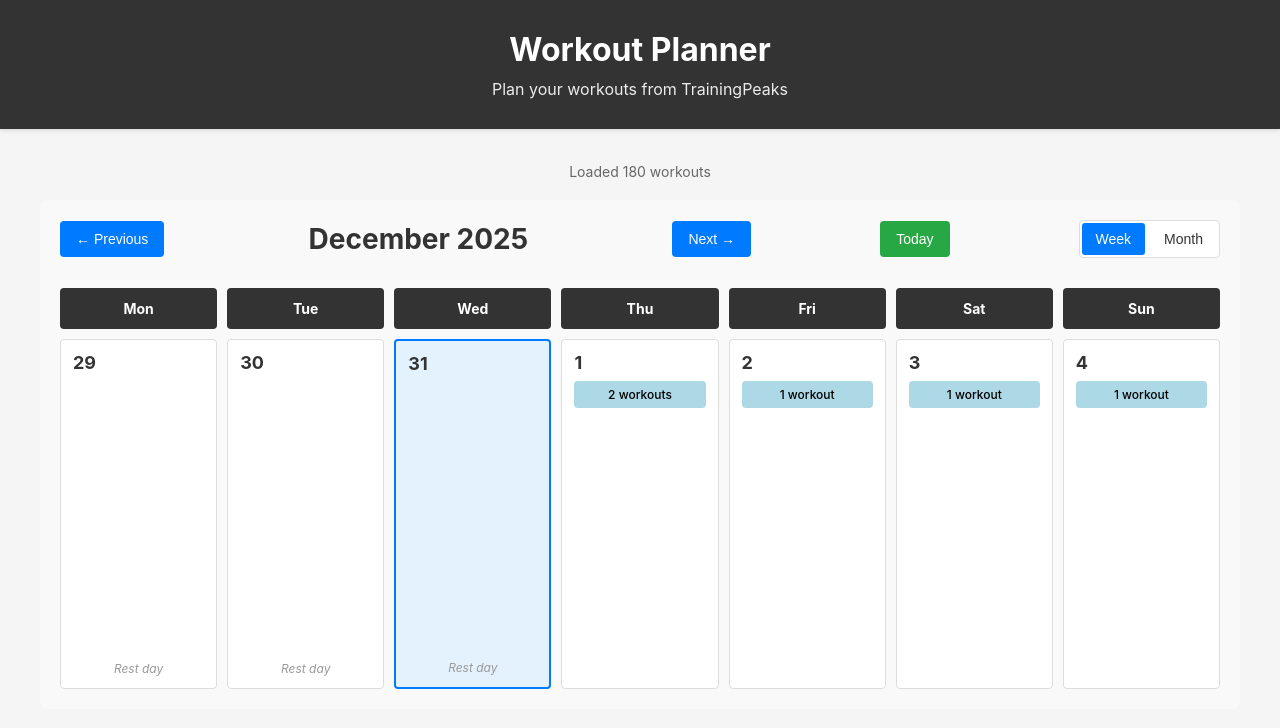
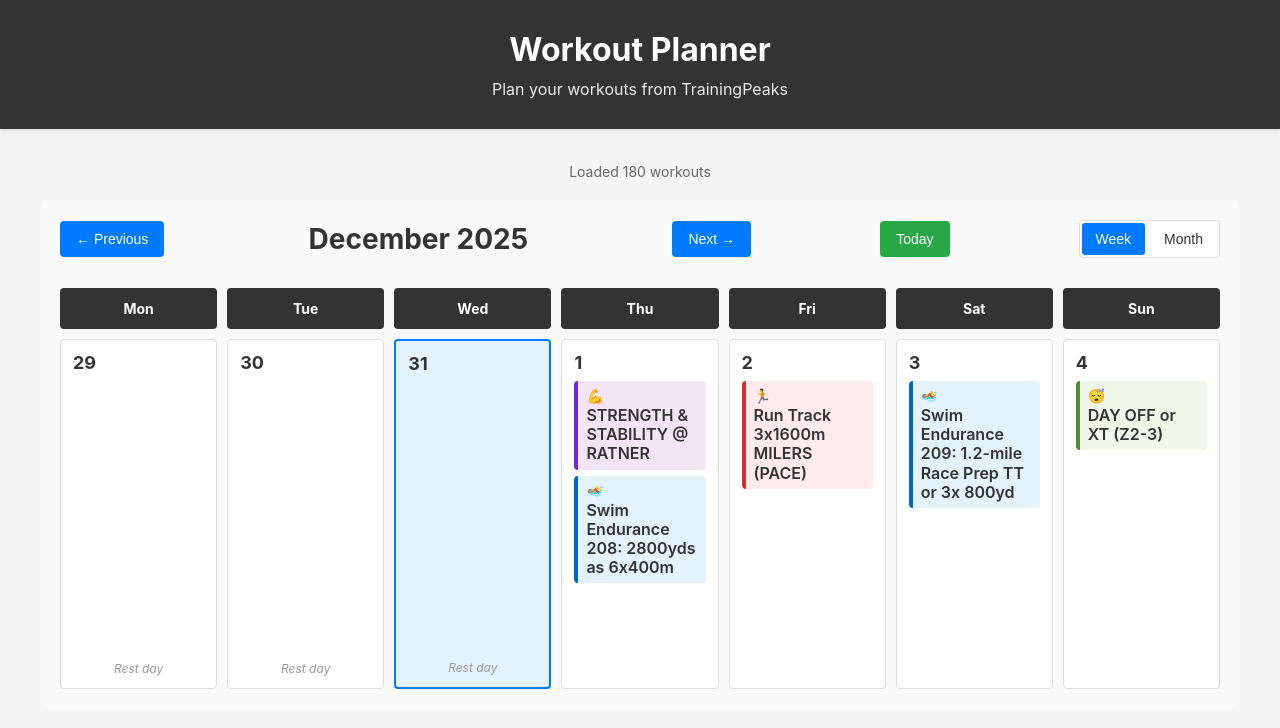
Before and after one commit to joe-klonowski/workout-planning, a React (Create React App) app in the folder app/: page / in a window 1280 px wide. Shown: the top 728 px of the page. Built offline with nearby package versions, Linux system fonts and the light colour scheme.

Commit message:
Break workouts into individual cards in calendar view. Add visual distinctions between workout types in calendar view.

```diff
--- a/app/src/components/Calendar.js
+++ b/app/src/components/Calendar.js
@@ -1,5 +1,6 @@
 import React, { useState } from 'react';
 import { groupWorkoutsByDate } from '../utils/csvParser';
+import { getWorkoutTypeStyle } from '../utils/workoutTypes';
 import WorkoutCard from './WorkoutCard';
 import '../styles/Calendar.css';
 
@@ -154,7 +155,24 @@ function Calendar({ workouts = [], initialDate = new Date() }) {
                   <div className="day-number">{dayObj.day}</div>
                   <div className="workouts-container">
                     {dayWorkouts.length > 0 ? (
-                      <div className="workout-count">{dayWorkouts.length} workout{dayWorkouts.length !== 1 ? 's' : ''}</div>
+                      <div className="workouts-list">
+                        {dayWorkouts.map((workout, idx) => {
+                          const style = getWorkoutTypeStyle(workout.workoutType);
+                          return (
+                            <div
+                              key={idx}
+                              className="workout-badge"
+                              style={{
+                                backgroundColor: style.backgroundColor,
+                                borderLeft: `4px solid ${style.color}`,
+                              }}
+                            >
+                              <span className="workout-icon">{style.icon}</span>
+                              <span className="workout-title">{workout.title}</span>
+                            </div>
+                          );
+                        })}
+                      </div>
                     ) : (
                       <div className="no-workouts">Rest day</div>
                     )}
@@ -181,7 +199,24 @@ function Calendar({ workouts = [], initialDate = new Date() }) {
                     <div className="day-number">{dayObj}</div>
                     <div className="workouts-container">
                       {dayWorkouts.length > 0 ? (
-                        <div className="workout-count">{dayWorkouts.length} workout{dayWorkouts.length !== 1 ? 's' : ''}</div>
+                        <div className="workouts-list">
+                          {dayWorkouts.map((workout, idx) => {
+                            const style = getWorkoutTypeStyle(workout.workoutType);
+                            return (
+                              <div
+                                key={idx}
+                                className="workout-badge"
+                                style={{
+                                  backgroundColor: style.backgroundColor,
+                                  borderLeft: `4px solid ${style.color}`,
+                                }}
+                              >
+                                <span className="workout-icon">{style.icon}</span>
+                                <span className="workout-title">{workout.title}</span>
+                              </div>
+                            );
+                          })}
+                        </div>
                       ) : (
                         <div className="no-workouts">Rest day</div>
                       )}
--- a/app/src/styles/Calendar.css
+++ b/app/src/styles/Calendar.css
@@ -156,16 +156,44 @@
   display: flex;
   flex-direction: column;
   gap: 4px;
+  overflow-y: auto;
+  overflow-x: hidden;
 }
 
-.workouts-container .workout-count {
-  background-color: #ADD8E6;
-  color: black;
-  padding: 6px 10px;
+.workouts-list {
+  display: flex;
+  flex-direction: column;
+  gap: 6px;
+}
+
+.workout-badge {
+  display: flex;
+  flex-direction: column;
+  padding: 6px 8px;
   border-radius: 4px;
-  font-size: 12px;
-  text-align: center;
+  font-size: 10px;
   font-weight: 500;
+  min-height: auto;
+  transition: transform 0.15s, box-shadow 0.15s;
+}
+
+.workout-badge:hover {
+  transform: translateX(2px);
+  box-shadow: 0 2px 6px rgba(0, 0, 0, 0.1);
+}
+
+.workout-icon {
+  font-size: 14px;
+  flex-shrink: 0;
+  margin-bottom: 2px;
+  width: fit-content;
+}
+
+.workout-title {
+  color: #333;
+  word-break: break-word;
+  line-height: 1.2;
+  overflow-wrap: break-word;
 }
 
 .no-workouts {
--- /dev/null
+++ b/app/src/utils/workoutTypes.js
@@ -0,0 +1,79 @@
+/**
+ * Workout type styling utilities
+ * Provides colors, icons, and display information for different workout types
+ */
+
+export const WORKOUT_TYPES = {
+  SWIM: 'Swim',
+  RUN: 'Run',
+  BIKE: 'Bike',
+  STRENGTH: 'Strength',
+  DAY_OFF: 'Day Off',
+  OTHER: 'Other',
+};
+
+/**
+ * Get styling information for a workout type
+ * @param {string} workoutType - The workout type from the CSV
+ * @returns {Object} Object with color, icon, and label
+ */
+export function getWorkoutTypeStyle(workoutType) {
+  const styles = {
+    [WORKOUT_TYPES.SWIM]: {
+      color: '#0066CC',
+      backgroundColor: '#E3F2FD',
+      icon: '🏊',
+      label: 'Swim',
+    },
+    [WORKOUT_TYPES.RUN]: {
+      color: '#D32F2F',
+      backgroundColor: '#FFEBEE',
+      icon: '🏃',
+      label: 'Run',
+    },
+    [WORKOUT_TYPES.BIKE]: {
+      color: '#F57C00',
+      backgroundColor: '#FFF3E0',
+      icon: '🚴',
+      label: 'Bike',
+    },
+    [WORKOUT_TYPES.STRENGTH]: {
+      color: '#6D28D9',
+      backgroundColor: '#F3E5F5',
+      icon: '💪',
+      label: 'Strength',
+    },
+    [WORKOUT_TYPES.DAY_OFF]: {
+      color: '#558B2F',
+      backgroundColor: '#F1F8E9',
+      icon: '😴',
+      label: 'Rest',
+    },
+    [WORKOUT_TYPES.OTHER]: {
+      color: '#555555',
+      backgroundColor: '#EEEEEE',
+      icon: '📋',
+      label: 'Other',
+    },
+  };
+
+  return styles[workoutType] || styles[WORKOUT_TYPES.OTHER];
+}
+
+/**
+ * Get just the icon for a workout type
+ * @param {string} workoutType - The workout type from the CSV
+ * @returns {string} The emoji icon
+ */
+export function getWorkoutIcon(workoutType) {
+  return getWorkoutTypeStyle(workoutType).icon;
+}
+
+/**
+ * Get just the color for a workout type
+ * @param {string} workoutType - The workout type from the CSV
+ * @returns {string} The color hex code
+ */
+export function getWorkoutColor(workoutType) {
+  return getWorkoutTypeStyle(workoutType).color;
+}
```
Also changed, not shown: 2 other files (tests, documents, lock files or other folders).
